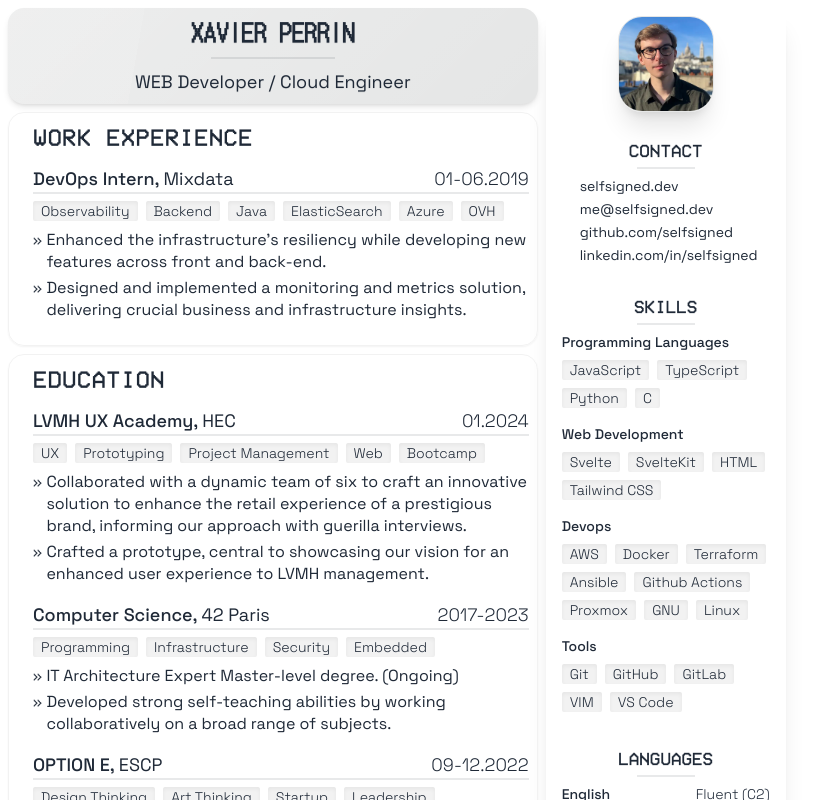
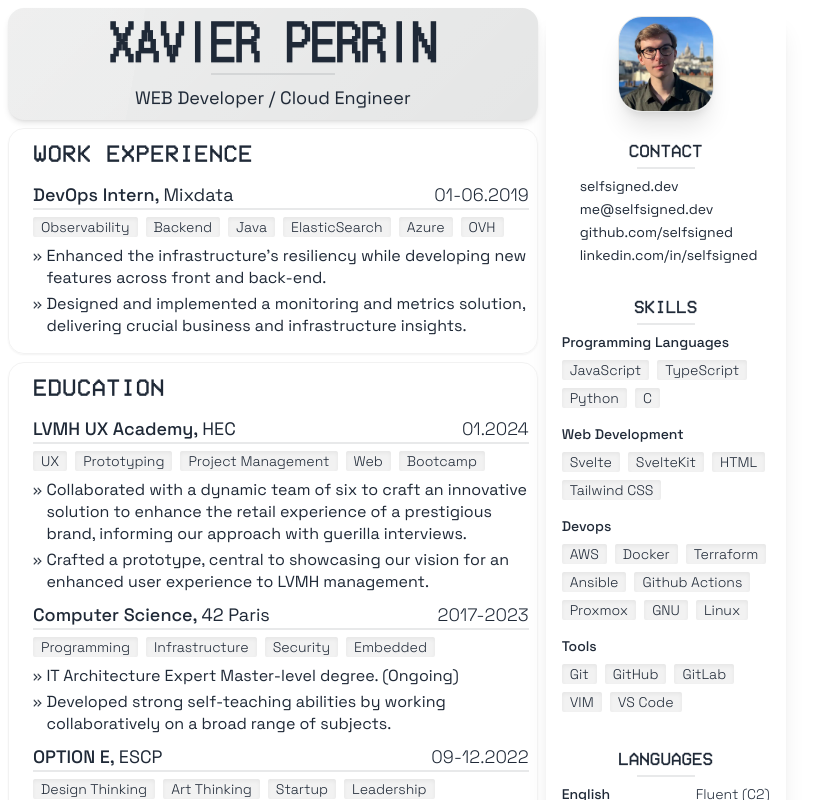
Before and after one commit to selfsigned/resume, a SvelteKit app: page / in a window 1280 px wide. Shown: the top 800 px of the page, without its empty margins (0-824 px from the left). Built offline with nearby package versions, Linux system fonts and the light colour scheme; some icons are missing.

Commit message:
Add workflows, tweak margins, enhance gen script

```diff
--- a/src/lib/resume/ExperienceEntry.svelte
+++ b/src/lib/resume/ExperienceEntry.svelte
@@ -6,7 +6,7 @@
 	export let tags: Array<string> | undefined = undefined;
 </script>
 
-<div class="mb-4">
+<div class="mb-2">
 	<!-- headline -->
 	<div class="flex w-full justify-between text-lg">
 		<h3 class="font-medium">
@@ -39,6 +39,3 @@
 		{/if}
 	</div>
 </div>
-<!-- <br />
-	<span class="font-vcr">»</span>
-	With the STAR method. -->
--- a/src/lib/resume/Resume.svelte
+++ b/src/lib/resume/Resume.svelte
@@ -109,7 +109,7 @@
 	<div class="my-2 ml-2 flex w-full flex-col gap-2">
 		<!-- Title -->
 		<div class="card glass w-full items-center bg-base-300 p-2 shadow-md">
-			<h1 class="font-bitmap text-2xl font-bold tracking-wide">{name}</h1>
+			<h1 class="font-bitmap text-5xl font-bold tracking-wide">{name}</h1>
 			<div class="divider m-2 mx-[38%] h-1" />
 			<h2 class="text-lg">{title}</h2>
 		</div>
```
Also changed, not shown: generatepdf.js (+12 -4 lines), 1 other file (tests, documents, lock files or other folders).
